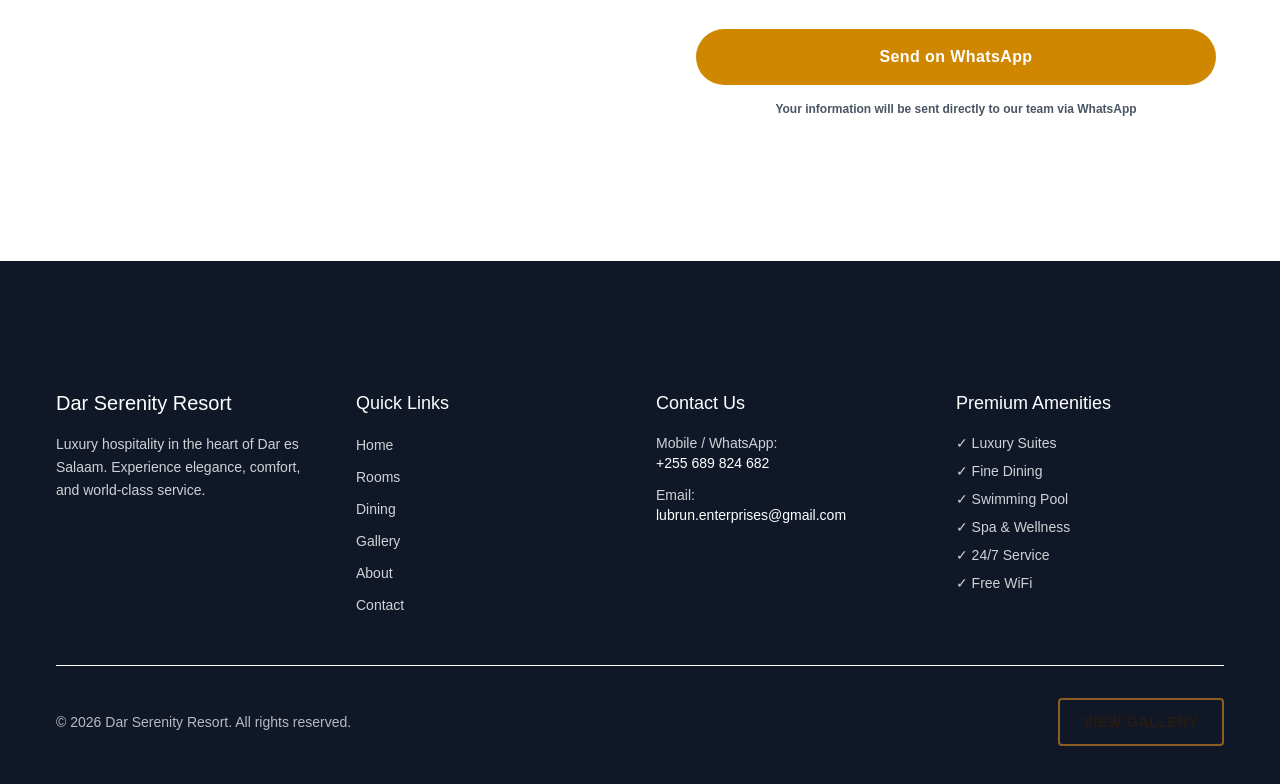
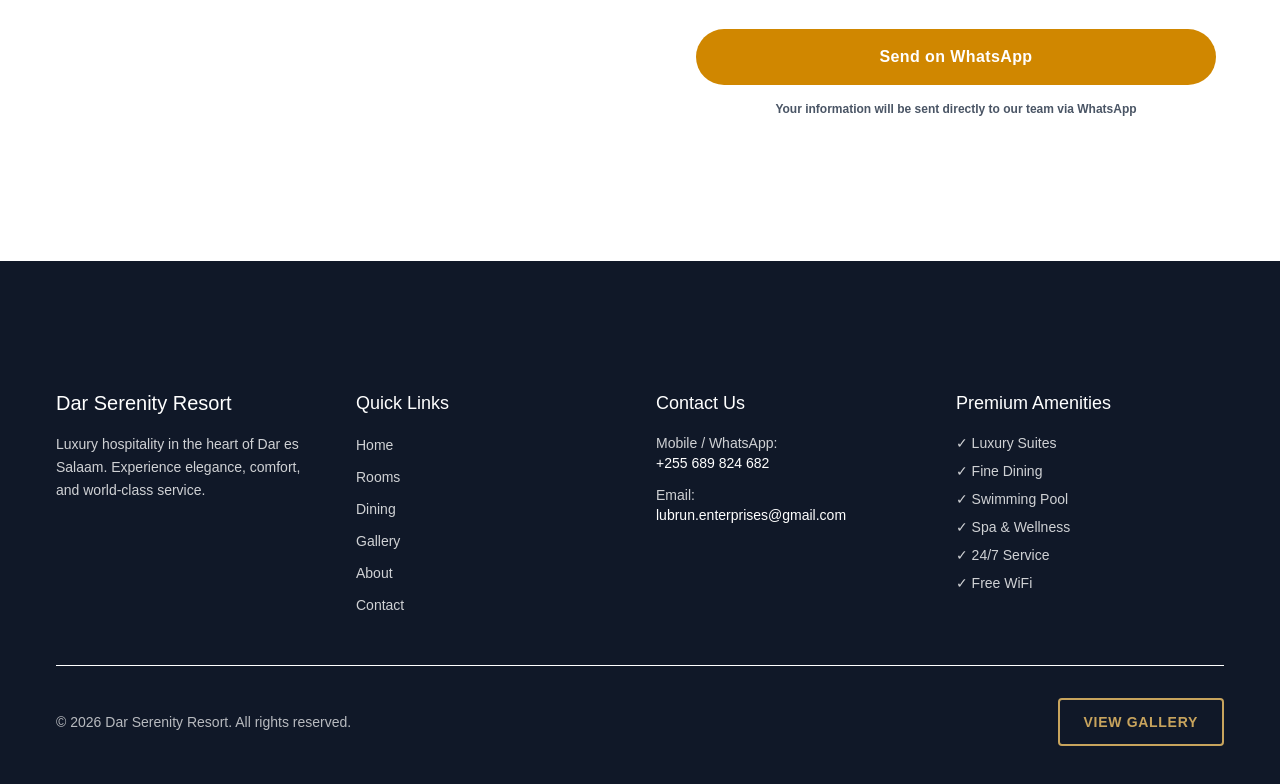
Before and after one commit to brianmichaelu/hotel3-website, a Next.js app: page / in a window 1280 px wide. Shown: the part 7356-8140 px from the top of the page. Built offline with nearby package versions, Linux system fonts and the light colour scheme.

Commit message:
Update Footer.tsx

```diff
--- a/app/components/Footer.tsx
+++ b/app/components/Footer.tsx
@@ -85,12 +85,12 @@ export default function Footer() {
               © {currentYear} Dar Serenity Resort. All rights reserved.
             </p>
             <a
-                href="#gallery"
-                aria-label="View the resort gallery"
-                className="inline-flex items-center justify-center px-6 py-3 border-2 border-[#8B5E24] text-[#2B1A10] font-semibold text-sm rounded hover:bg-[#8B5E24] hover:text-white transition-colors uppercase tracking-wider cursor-pointer"
-            >
-                View Gallery
-          </a>
+  href="#gallery"
+  aria-label="View the resort gallery"
+  className="inline-flex items-center justify-center px-6 py-3 border-2 border-[#C8A45D] text-[#C8A45D] font-semibold text-sm rounded hover:bg-[#C8A45D] hover:text-[#2B1A10] transition-colors uppercase tracking-wider cursor-pointer"
+>
+  View Gallery
+</a>
           </div>
         </div>
       </div>
```
